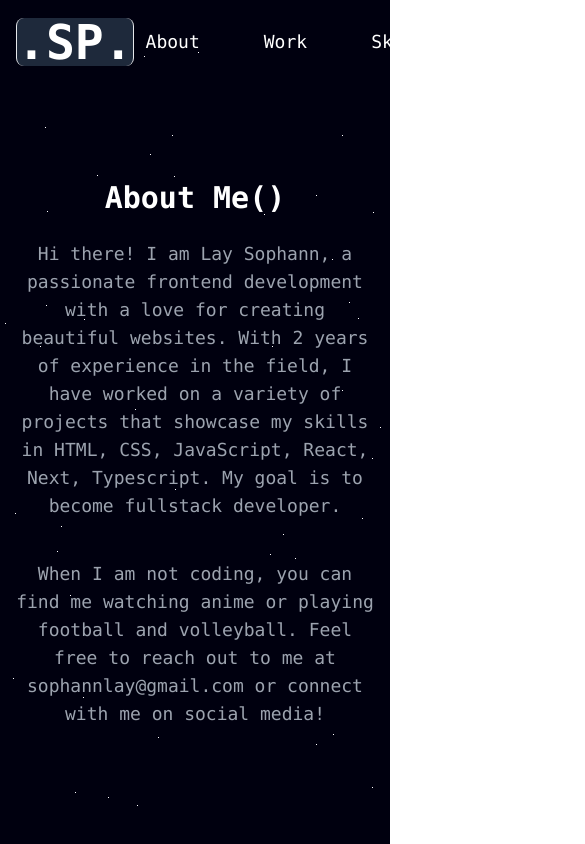
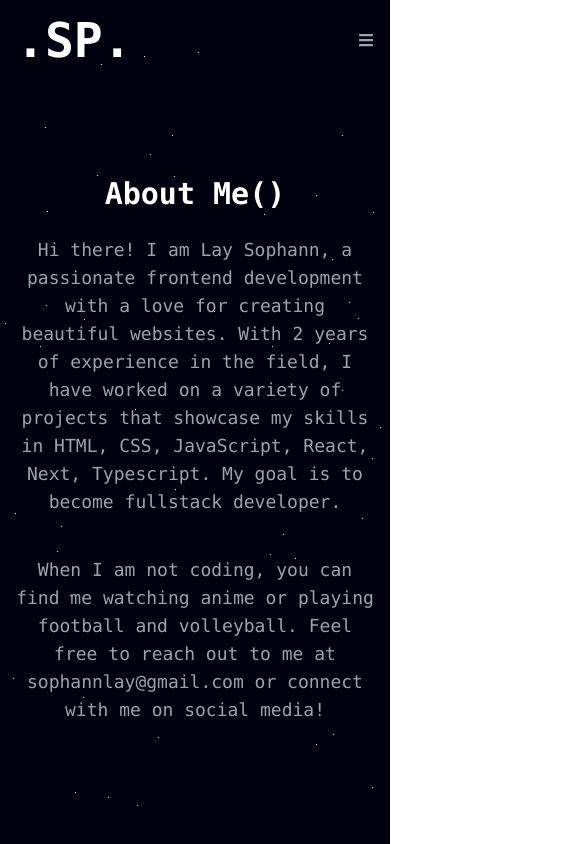
Before and after one commit to laysophann/portfolio, a Next.js app: page / in a window 390 px wide. Shown: the top 844 px of the page, 585 px wide, since content can reach past the window. Built offline with nearby package versions, Linux system fonts and the light colour scheme.

Commit message:
mobile version add hamburger icon

```diff
--- a/app/layout.tsx
+++ b/app/layout.tsx
@@ -5,8 +5,8 @@ import { Inter } from 'next/font/google'
 const inter = Inter({ subsets: ['latin'] })
 
 export const metadata: Metadata = {
-  title: 'Create Next App',
-  description: 'Generated by create next app',
+  title: 'Portfolio',
+  description: 'Portfolio',
 }
 
 export default function RootLayout({
--- a/components/Navigation.js
+++ b/components/Navigation.js
@@ -1,40 +1,92 @@
-import React, { useState, useEffect } from "react";
+import React, { useState } from "react";
+import { FaBars, FaTimes } from "react-icons/fa";
 import "../app/globals.css";
+import useMediaQuery from "./useMedieQuery";
 
 function Navigation() {
-  const [isNavFixed, setIsNavFixed] = useState(false);
+  const [isNavOpen, setIsNavOpen] = useState(false);
+  console.log(isNavOpen);
+  const toggleNav = () => {
+    setIsNavOpen(!isNavOpen);
+  };
+  const isDesktop = useMediaQuery("(min-width: 1024px)");
+  // console.log(isDesktop)
 
-  useEffect(() => {
-    const handleScroll = () => {
-      setIsNavFixed(window.scrollY > 50); // Adjust the scroll threshold as needed
-    };
+  return (
+    <nav className={`p-4 ${isNavOpen ? "fixed-nav" : ""}`}>
+      <div className="flex justify-between items-center">
+        <h1 className="SP font-bold text-5xl cursor-pointer">.SP.</h1>
 
-    window.addEventListener("scroll", handleScroll);
-    return () => {
-      window.removeEventListener("scroll", handleScroll);
-    };
-  }, []);
-  return (
-    <nav
-      className={`flex justify-between items-center p-4 ${
-        isNavFixed ? "fixed-nav" : ""
-      }`}
+        {isDesktop ? (
+          <ul
+            className={`text-lg text-white font-semibold space-x-10 flex items-center`}
           >
-      <h1 className="font-bold text-5xl cursor-pointer bg-slate-800 rounded-lg border-x">.SP.</h1>
-      <ul className="flex space-x-10 text-lg">
-        <li className="hover:bg-slate-800 rounded-lg p-3">
-          <a href="#about">About</a>
+            <li className="hover:text-gray-400 rounded-lg p-3">
+              <a href="#about" onClick={toggleNav}>
+                About
+              </a>
             </li>
-        <li className="hover:bg-slate-800 rounded-lg p-3">
-          <a href="#work">Work</a>
+            <li className="hover:text-gray-400 rounded-lg p-3">
+              <a href="#work" onClick={toggleNav}>
+                Work
+              </a>
             </li>
-        <li className="hover:bg-slate-800 rounded-lg p-3">
-          <a href="#skills">Skills</a>
+            <li className="hover:text-gray-400 rounded-lg p-3">
+              <a href="#skills" onClick={toggleNav}>
+                Skills
+              </a>
             </li>
-        <li className="hover:bg-slate-800 rounded-lg p-3">
-          <a href="#contact">Contact</a>
+            <li className="hover:text-gray-400 rounded-lg p-3">
+              <a href="#contact" onClick={toggleNav}>
+                Contact
+              </a>
             </li>
           </ul>
+        ) : (
+          <div>
+            {isNavOpen ? (
+              <FaTimes
+                onClick={toggleNav}
+                className="text-gray-400 cursor-pointer"
+              />
+            ) : (
+              <FaBars
+                onClick={toggleNav}
+                className="text-gray-400 cursor-pointer"
+              />
+            )}
+          </div>
+        )}
+      </div>
+      {isNavOpen ? (
+        <ul
+          className={`mt-4 flex flex-col justify-center items-center
+        text-lg text-white font-semibold`}
+        >
+          <li className="hover:text-gray-400 rounded-lg p-3">
+            <a href="#about" onClick={toggleNav}>
+              About
+            </a>
+          </li>
+          <li className="hover:text-gray-400 rounded-lg p-3">
+            <a href="#work" onClick={toggleNav}>
+              Work
+            </a>
+          </li>
+          <li className="hover:text-gray-400 rounded-lg p-3">
+            <a href="#skills" onClick={toggleNav}>
+              Skills
+            </a>
+          </li>
+          <li className="hover:text-gray-400 rounded-lg p-3">
+            <a href="#contact" onClick={toggleNav}>
+              Contact
+            </a>
+          </li>
+        </ul>
+      ) : (
+        ""
+      )}
     </nav>
   );
 }
--- a/components/Work.js
+++ b/components/Work.js
@@ -44,7 +44,7 @@ const experiences = [
     date: "2022 - Present",
     title: "Frontend Developer",
     company_name: "TechCo",
-    icon: "/icons/frontend-icon.png",
+    icon: "/icons/telegram.png",
     iconBg: "#1d1836",
     points: [
       "Developed and maintained responsive web applications using React.",
--- /dev/null
+++ b/components/useMedieQuery.js
@@ -0,0 +1,19 @@
+import { useState, useEffect } from "react";
+
+function useMediaQuery (query) {
+  const [matches, setMatches] = useState(false);
+
+  useEffect(() => {
+    const media = window.matchMedia(query);
+    if (media.matches !== matches) {
+      setMatches(media.matches);
+    }
+    const listener = () => setMatches(media.matches);
+    window.addEventListener("resize", listener);
+    return () => window.removeEventListener("resize", listener);
+  }, [matches, query]);
+
+  return matches;
+};
+
+export default useMediaQuery;
--- a/package.json
+++ b/package.json
@@ -24,6 +24,7 @@
     "postcss": "8.4.28",
     "react": "18.2.0",
     "react-dom": "18.2.0",
+    "react-icons": "^4.10.1",
     "react-vertical-timeline-component": "^3.6.0",
     "tailwindcss": "3.3.3",
     "three": "^0.155.0",
```
Also changed, not shown: 1 other file (tests, documents, lock files or other folders). Lines whose indentation alone changed are shown as unchanged.
